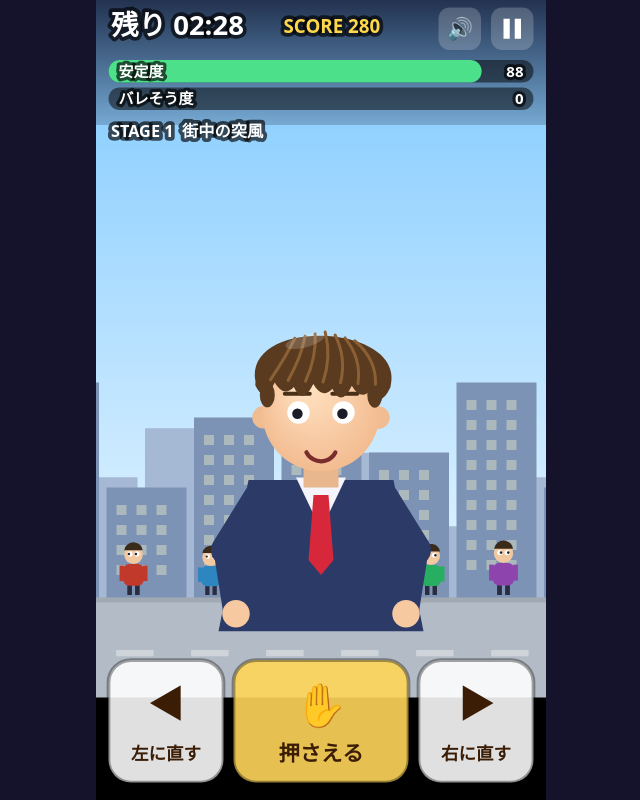
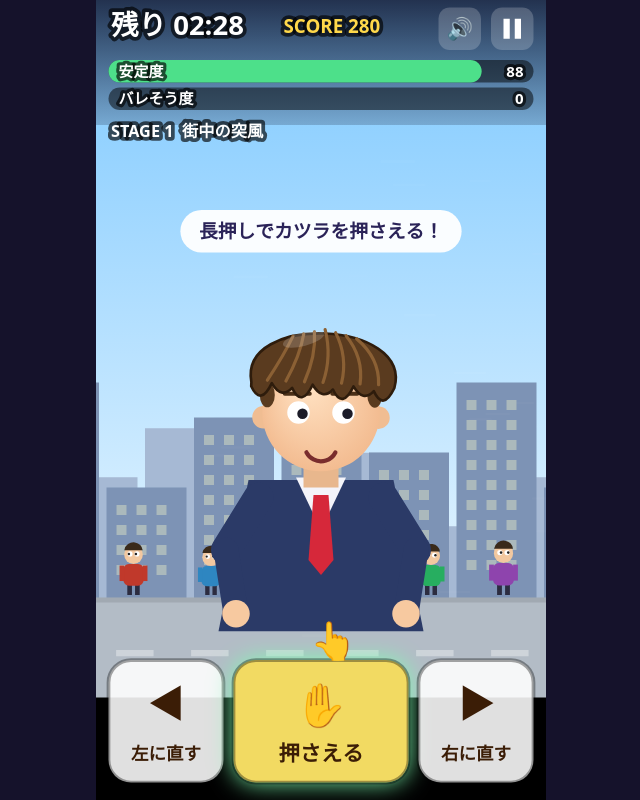
Before and after one commit to cuichunxue/Mini_game, a plain HTML site: page games/wig-panic-king/index.html in a window 1280 px wide. Both pictures are taken after a click on the button "START". Shown: the whole page, without its empty margins (319-959 px from the left). Drawn offline with Linux system fonts and the light colour scheme.

Commit message:
Optimize WIG PANIC KING from player journey review
First-play hints, glowing fix button, near-miss bonuses, heartbeat and
crowd murmur cues, last-10s countdown, faster retry, cause-based tips.

Co-Authored-By: Claude Opus 5.5 <noreply@anthropic.com>
Claude-Session: https://claude.ai/code/session_01KVQQAHCeo2rKEWtJruNi3b

```diff
--- a/games.js
+++ b/games.js
@@ -13,7 +13,7 @@
  *
  * サイト上の「管理」画面からも追加・削除できます（その場合はこのブラウザだけに保存されます）。
  */
-window.GAMES_VERSION = "52";
+window.GAMES_VERSION = "53";
 
 /* 管理画面のパスワード（SHA-256 ハッシュ。パスワードそのものは書かない）
  * 変更するには: "mini-game-arcade:" + 新しいパスワード を SHA-256 にかけた値に置き換える */
--- a/games/wig-panic-king/index.html
+++ b/games/wig-panic-king/index.html
@@ -42,7 +42,7 @@ canvas{position:absolute;inset:0;width:100%;height:100%;display:block;touch-acti
   <div class="ov" id="title">
     <div class="logo">WIG PANIC<small>KING</small></div>
     <div class="tag">カツラを守れ！<br>でも、守っていることを絶対にバレるな！</div>
-    <div class="how">👆 長押し：カツラを押さえる（押さえすぎ注意）<br>↔ 左右スワイプ：ずれを直す<br>🐦 鳥をタップで撃退<br>PC：Space押さえる・← →直す・Escポーズ</div>
+    <div class="how">👆 長押し＝押さえる（やりすぎるとバレる）<br>↔ スワイプ＝ずれを直す　🐦 タップ＝追い払う<br><span style="opacity:.7">PC：Space / ← → / Esc</span></div>
     <div class="best" id="bestT">BEST 0</div>
     <button class="btn" id="startBtn">START</button>
   </div>
@@ -93,8 +93,9 @@ window.addEventListener('orientationchange',()=>setTimeout(resize,150));
 resize();
 
 /* ---------- 保存 ---------- */
-let best=0,muted=false;
-try{best=+localStorage.getItem('wigPanicKingBest')||0;muted=localStorage.getItem('wigPanicKingMute')==='1';}catch(e){}
+let best=0,muted=false,plays=0,longest=0;
+try{best=+localStorage.getItem('wigPanicKingBest')||0;muted=localStorage.getItem('wigPanicKingMute')==='1';plays=+localStorage.getItem('wigPanicKingPlays')||0;longest=+localStorage.getItem('wigPanicKingLong')||0;}catch(e){}
+function saveMeta(){try{localStorage.setItem('wigPanicKingPlays',plays);localStorage.setItem('wigPanicKingLong',longest)}catch(e){}}
 function saveBest(){try{localStorage.setItem('wigPanicKingBest',best)}catch(e){}}
 function saveMute(){try{localStorage.setItem('wigPanicKingMute',muted?'1':'0')}catch(e){}}
 
@@ -150,6 +151,10 @@ const SFX={
   fail(){[392,330,262,196].forEach((f,i)=>tone(f,.3,'sawtooth',.2,-30,i*.2))},
   gasp(){noise(.5,.25,900,1.2,0,true);tone(300,.5,'sine',.15,500)},
   boing(){tone(300,.3,'sine',.25,500)},
+  beat(){tone(70,.12,'sine',.35,-20);tone(62,.12,'sine',.3,-20,.16)},
+  safe(){[660,880,1320].forEach((f,i)=>tone(f,.12,'triangle',.18,0,i*.06))},
+  count(){tone(1000,.09,'square',.12)},
+  murmur(){noise(.5,.08,700,4,0,true);noise(.4,.06,1100,5,.15,true)},
   win(){[523,659,784,1046,1318].forEach((f,i)=>tone(f,.25,'triangle',.18,0,i*.1));SFX.cheer()}
 };
 function setWindSound(mag,on){
@@ -168,10 +173,10 @@ const isHold=()=>holdIds.size>0||keyHold;
 
 function newGame(){
   S={t:0,stab:85,sus:0,wx:0,wv:0,lift:0,holdAmt:0,holdTime:0,fixCd:0,
-     gusts:[],gT:2,warn:null,wind:0,windMag:0,fanDir:-1,fanT:6,fanX:300,
+     gusts:[],gT:3.6,warn:null,wind:0,windMag:0,fanDir:-1,fanT:6,fanX:300,
      birds:[],bT:3.5,birdsOff:0,score:0,cleared:0,susSum:0,maxSus:0,
      pops:[],parts:[],streaks:[],banner:null,stageIdx:0,shake:0,flash:0,
-     lose:null,winT:0,slow:1,ph:0,scroll:0,fixes:0,hurt:0,look:0};
+     lose:null,winT:0,slow:1,ph:0,scroll:0,fixes:0,hurt:0,look:0,bonus:0,saves:0,lowStab:false,highSus:false,beatT:0,murT:0,cdLast:0,hint:null,seen:{},tut:plays<2,everHeld:false};
   for(let i=0;i<26;i++)S.streaks.push({x:Math.random()*W,y:rnd(110,520),l:rnd(18,50),v:rnd(.6,1.4)});
 }
 function show(id,on){$(id).classList.toggle('hide',!on)}
@@ -184,7 +189,9 @@ function toTitle(){
 function startGame(){
   ac();newGame();state='play';holdIds.clear();keyHold=false;
   show('title',false);show('pause',false);show('result',false);
+  plays++;saveMeta();
   banner(STAGES[0].n,STAGES[0].t);SFX.tap();
+  if(S.tut)hint('hold','長押しでカツラを押さえる！','H');
 }
 function pauseGame(){
   if(state!=='play')return;
@@ -195,6 +202,7 @@ function resumeGame(){
   state='play';holdIds.clear();keyHold=false;show('pause',false);last=performance.now();
 }
 function banner(a,b){S.banner={a,b,t:0}}
+function hint(key,txt,target,force){if(!force&&(!S.tut||S.seen[key]))return;S.seen[key]=1;S.hint={txt,target,t:0,key}}
 function pop(x,y,txt,col){S.pops.push({x,y,txt,col:col||'#fff',t:0})}
 
 /* ---------- 風 ---------- */
@@ -205,6 +213,7 @@ function spawnGust(){
   else if(st===2){mag=rnd(.8,1.3);dur=rnd(1.1,1.7);iv=rnd(1.4,2.4);dir=S.lastDir?-S.lastDir:dir}
   else if(st===3){mag=rnd(.6,1.1);dur=rnd(1.5,2.2);iv=rnd(2.2,3.2)}
   else{mag=rnd(1,1.5);dur=rnd(1.8,2.8);iv=rnd(1.6,2.6)}
+  if(S.t<12)mag=Math.min(mag,.6);
   S.lastDir=dir;
   S.gusts.push({dir,mag,dur,age:-.75});
   S.gT=iv+.75;
@@ -278,7 +287,7 @@ function updatePlay(dt){
   const idx=Math.min(4,Math.floor(S.t/30));
   if(idx!==S.stageIdx){
     S.stageIdx=idx;S.cleared++;S.stab=Math.min(100,S.stab+10);
-    banner(STAGES[idx].n,STAGES[idx].t);SFX.clear();S.gusts.length=0;S.gT=2.2;
+    banner(STAGES[idx].n,STAGES[idx].t);SFX.clear();S.gusts.length=0;S.gT=2.2;pop(180,150,'STAGE CLEAR +500','#ffd84a');
     if(idx>=1)S.bT=Math.min(S.bT,2.5);
   }
   updateWind(sd);
@@ -328,7 +337,23 @@ function updatePlay(dt){
     }
   }
   S.hurt=Math.max(0,S.hurt-dt);
-  S.score=Math.floor(S.t*100)+S.birdsOff*200+S.cleared*500;
+  // ヒント（初回プレイのみ）
+  if(hold&&!S.everHeld){S.everHeld=true;if(S.hint&&S.hint.key==='hold')S.hint=null}
+  if(Math.abs(S.wx)>.45&&!hold)hint('fix',S.wx>0?'ずれた！ ← 逆方向にスワイプ':'ずれた！ 逆方向にスワイプ →',S.wx>0?'L':'R');
+  if(S.birds.some(b=>b.state==='in'))hint('bird','鳥をタップで追い払え！','bird');
+  if(S.sus>55&&hold)hint('sus','押さえすぎ！怪しまれてる…離して！','sus');
+  if(S.hint){S.hint.t+=dt;if(S.hint.t>(S.hint.key==='hold'&&!S.everHeld?6:3))S.hint=null}
+  // ギリギリセーフ（最優先方針：ギリギリの瞬間を面白く）
+  if(S.stab<15)S.lowStab=true;
+  if(S.lowStab&&S.stab>45){S.lowStab=false;S.bonus+=300;S.saves++;pop(180,240,'ギリギリセーフ！+300','#7dffb2');SFX.safe();S.flash=.25}
+  if(S.sus>88)S.highSus=true;
+  if(S.highSus&&S.sus<55){S.highSus=false;S.bonus+=300;S.saves++;pop(180,240,'ごまかし成功！+300','#7dffb2');SFX.safe()}
+  // 心音・ひそひそ
+  S.beatT-=dt;if((S.stab<25||S.sus>80)&&S.beatT<=0){SFX.beat();S.beatT=S.stab<12||S.sus>90?.45:.7}
+  S.murT-=dt;if(S.sus>60&&S.murT<=0){SFX.murmur();S.murT=1.6}
+  // ラスト10秒カウント
+  const left=Math.ceil(GOAL-S.t);if(left<=10&&left>=1&&left!==S.cdLast){S.cdLast=left;SFX.count()}
+  S.score=Math.floor(S.t*100)+S.birdsOff*200+S.cleared*500+S.bonus;
   // 風のスジ
   for(const s of S.streaks){
     s.x+=Math.sign(S.wind||1)*S.windMag*320*s.v*sd+(S.stageIdx===2?-120*sd:0);
@@ -364,7 +389,7 @@ function updateLose(dt){
     L.vy+=900*d;L.sx+=L.vx*d;L.sy+=L.vy*d;
     if(L.sy>L.gy){L.sy=L.gy;L.vy*=-.35;L.vx*=.6;L.bounced++;if(L.bounced<4)SFX.boing()}
   }
-  if(L.t>2.8&&!L.done){L.done=true;showResult(false)}
+  if(L.t>2.1&&!L.done){L.done=true;showResult(false)}
 }
 function endWin(){
   state='win';S.banner=null;holdIds.clear();keyHold=false;S.winT=0;S.flash=.8;
@@ -374,14 +399,14 @@ function endWin(){
 }
 function updateWin(dt){
   S.winT+=dt;S.wx*=.9;S.wv*=.9;S.holdAmt+=(0-S.holdAmt)*dt*6;S.look*=.9;
-  if(S.winT>2.8&&!S.done){S.done=true;showResult(true)}
+  if(S.winT>2.6&&!S.done){S.done=true;showResult(true)}
   if(S.winT<2&&Math.random()<dt*20)S.parts.push({x:rnd(0,W),y:-5,vx:rnd(-30,30),vy:rnd(60,150),t:0,l:3,c:['#ff5d73','#ffd84a','#5df0a1','#6cc7ff'][Math.floor(Math.random()*4)],r:3,g:30});
 }
 function fmt(sec){sec=Math.max(0,Math.ceil(sec));return String(Math.floor(sec/60)).padStart(2,'0')+':'+String(sec%60).padStart(2,'0')}
 function showResult(won){
   const t=Math.min(S.t,GOAL),pct=Math.floor(t/GOAL*100);
   const avg=S.t>0?S.susSum/S.t:0;
-  let total=Math.floor(t*100)+S.birdsOff*200+S.cleared*500;
+  let total=Math.floor(t*100)+S.birdsOff*200+S.cleared*500+S.bonus;
   let bonus=0;
   if(won){total+=3000;bonus=Math.round((100-avg)*30);total+=bonus}
   S.finalScore=total;
@@ -395,11 +420,14 @@ function showResult(won){
     title=S.lose.reason==='sus'?'😱 正体がバレた！':'💨 カツラが飛んだ！';
     if(left<=6)msg='あと'+Math.max(1,Math.ceil(left))+'秒だったのに！';
     else msg='カツラ防衛率'+pct+'％';
-    sub=S.lose.reason==='sus'?'押さえすぎは逆に怪しい…':'風には勝てなかった…';
+    sub=S.lose.reason==='sus'?'💡 コツ：風が弱い時は手を離してごまかそう':
+      (S.fixes<2?'💡 コツ：ずれたら光るボタン（逆方向）で直そう':'💡 コツ：⚠が出たら先に押さえて備えよう');
   }
   $('rTitle').textContent=title;$('rMsg').textContent=msg;$('rSub').textContent=sub;
-  $('rStats').innerHTML='生存 '+fmt(t)+'（'+STAGES[Math.min(4,Math.floor(t/30))].n+'）<br>鳥の撃退 '+S.birdsOff+'羽 ／ 最大バレそう度 '+Math.round(S.maxSus)+'%';
+  $('rStats').innerHTML='生存 '+fmt(t)+'（'+STAGES[Math.min(4,Math.floor(t/30))].n+'）<br>鳥の撃退 '+S.birdsOff+'羽 ／ ギリギリセーフ '+S.saves+'回<br>最大バレそう度 '+Math.round(S.maxSus)+'%';
   $('rScore').textContent=total.toLocaleString();
+  const prevLong=longest;if(t>longest){longest=t;saveMeta()}
+  if(!won&&t>prevLong&&prevLong>0)$('rSub').textContent='📈 最長記録更新！ '+fmt(prevLong)+' → '+fmt(t)+'　'+$('rSub').textContent;
   const nb=total>best;
   if(nb){best=total;saveBest()}
   $('rNew').textContent=nb?'🏆 NEW BEST！':'BEST '+best.toLocaleString();
@@ -504,10 +532,20 @@ function drawWigShape(){
   cx.beginPath();cx.moveTo(-54,16);
   cx.bezierCurveTo(-66,-36,66,-36,54,16);
   const n=7;for(let i=0;i<n;i++){const x0=54-(108/n)*i,x1=54-(108/n)*(i+1);cx.quadraticCurveTo((x0+x1)/2,i%2?28:34,x1,16+(i%2?0:3))}
-  cx.closePath();cx.fill();
+  cx.closePath();cx.fill();cx.strokeStyle='#2e1c0c';cx.lineWidth=2;cx.stroke();
   cx.strokeStyle='#8b6034';cx.lineWidth=2.4;cx.lineCap='round';
   for(let i=-3;i<=3;i++){cx.beginPath();cx.moveTo(i*8,-26+Math.abs(i)*2);cx.quadraticCurveTo(i*12+6,-6,i*14,14);cx.stroke()}
   cx.fillStyle='rgba(255,255,255,.18)';cx.beginPath();cx.ellipse(-16,-18,16,5,-.3,0,7);cx.fill();
+}
+function drawGap(){ // 浮いた隙間からのぞく頭皮
+  const hp=headPos(),g=S.lift+Math.abs(S.wx)*10;
+  if(g<5||state!=='play')return;
+  cx.save();cx.globalAlpha=clamp((g-5)/12,0,1);
+  cx.fillStyle='#ffe6cc';cx.beginPath();cx.ellipse(180,288,34,10,0,Math.PI,0);cx.fill();
+  cx.fillStyle='#fff';cx.beginPath();cx.ellipse(170,284,10,3,-.2,0,7);cx.fill();
+  const tw=Math.floor(S.ph*10)%2;text('✦',196,280-tw*2,12,'#fff','center');
+  cx.restore();
+  if(S.stab<30&&Math.floor(S.ph*3)%2)text('ペラッ',hp.x+(S.wx>=0?62:-62),hp.y-18,14,'#fff','center',3);
 }
 function drawWig(x,y,rot,sc){cx.save();cx.translate(x,y);cx.rotate(rot);cx.scale(sc||1,sc||1);drawWigShape();cx.restore()}
 function drawArm(sx,sy,ex,ey,hx,hy){
@@ -651,8 +689,11 @@ function drawButtons(){
   for(const [k,ic,lb] of defs){
     const [x,y,w,h]=BTN[k];
     const on=k==='H'&&isHold();
+    const need=Math.abs(S.wx)>.3&&((k==='L'&&S.wx>0)||(k==='R'&&S.wx<0));
+    const tgt=S.hint&&S.hint.target===k;
+    if(need||tgt){cx.save();cx.shadowColor='#7dffb2';cx.shadowBlur=18+8*Math.sin(S.ph*12);rr(x,y,w,h,18);cx.fillStyle='#7dffb2';cx.fill();cx.restore()}
     rr(x,y,w,h,18);
-    cx.fillStyle=on?'#ffb21f':(k==='H'?'rgba(255,214,90,.9)':'rgba(255,255,255,.88)');cx.fill();
+    cx.fillStyle=on?'#ffb21f':need?'#c9ffdf':(k==='H'?'rgba(255,214,90,.9)':'rgba(255,255,255,.88)');cx.fill();
     cx.lineWidth=3;cx.strokeStyle='rgba(0,0,0,.35)';cx.stroke();
     text(ic,x+w/2,y+38,k==='H'?34:28,'#3b1d06','center');
     text(lb,x+w/2,y+76,k==='H'?17:14,'#3b1d06','center');
@@ -731,7 +772,10 @@ function render(){
   if(state==='play'||state==='win'){
     const hp=headPos();
     const jx=(Math.random()-.5)*S.windMag*3*(isHold()?.2:1),jy=(Math.random()-.5)*S.windMag*3;
-    drawWig(hp.x+jx,hp.y+jy,S.wx*.55+S.wv*.04,1);
+    drawGap();
+    // 端がめくれる
+    const flap=state==='play'?clamp(S.lift/24,0,1)*Math.sin(S.ph*22)*.12:0;
+    drawWig(hp.x+jx,hp.y+jy,S.wx*.55+S.wv*.04+flap,1.06);
   }else if(state==='lose'){drawLoseWig()}
   // 鳥
   for(const b of S.birds)drawBird(b);
@@ -758,17 +802,33 @@ function render(){
     const g=cx.createRadialGradient(180,320,200,180,320,420);g.addColorStop(0,'rgba(255,0,40,0)');g.addColorStop(1,'rgba(255,0,40,'+a+')');
     cx.fillStyle=g;cx.fillRect(0,0,W,H);
   }
+  if(state==='play'&&S.hint)drawHint();
+  if(state==='play'&&GOAL-S.t<=10){const n=Math.ceil(GOAL-S.t),f=(GOAL-S.t)%1;cx.save();cx.globalAlpha=.35+.5*f;cx.translate(180,190);cx.scale(1+(1-f)*.4,1+(1-f)*.4);text(String(n),0,0,64,'#ffd84a','center',5);cx.restore()}
   // バナー & ポップ
   if(S.banner){
     const b=S.banner,p=b.t<.3?b.t/.3:b.t>1.8?(2.2-b.t)/.4:1;
     cx.save();cx.globalAlpha=clamp(p,0,1);
-    cx.fillStyle='rgba(10,8,30,.6)';cx.fillRect(0,190,W,76);
-    text(b.a,180,214,24,'#ffd84a','center',3);text(b.b,180,246,20,'#fff','center',3);
+    cx.fillStyle='rgba(10,8,30,.6)';cx.fillRect(0,410,W,70);
+    text(b.a,180,432,22,'#ffd84a','center',3);text(b.b,180,462,19,'#fff','center',3);
     cx.restore();
   }
   for(const p of S.pops){cx.globalAlpha=clamp(1.2-p.t,0,1);text(p.txt,p.x,p.y-p.t*50,16,p.col,'center',3)}
   cx.globalAlpha=1;
   if(S.flash>0){cx.fillStyle='rgba(255,255,255,'+(S.flash*.6)+')';cx.fillRect(0,0,W,H)}
+}
+function drawHint(){
+  const h=S.hint,a=clamp(Math.min(h.t*4,1),0,1);
+  cx.save();cx.globalAlpha=a;
+  cx.font='900 15px "Hiragino Maru Gothic ProN","Yu Gothic",system-ui,sans-serif';
+  const w=Math.min(340,cx.measureText(h.txt).width+30);
+  rr(180-w/2,168,w,34,17);cx.fillStyle='rgba(255,255,255,.95)';cx.fill();
+  text(h.txt,180,186,15,'#2a2358','center');
+  // 指アイコン
+  let px=null,py=null;
+  if(h.target&&BTN[h.target]){const b=BTN[h.target];px=b[0]+b[2]/2;py=b[1]-6}
+  if(h.target==='bird'){const b=S.birds.find(b=>b.state==='in');if(b){px=b.x;py=b.y+34}}
+  if(px!==null){const bob=Math.sin(S.ph*9)*6;text('👆',px+10,py+bob+(h.target==='bird'?14:-8),30,'#fff','center')}
+  cx.restore();
 }
 function drawLoseWig(){
   const L=S.lose;
@@ -801,6 +861,7 @@ function toLogical(e){const r=cv.getBoundingClientRect();return{x:(e.clientX-r.l
 const inR=(p,r)=>p.x>=r[0]&&p.x<=r[0]+r[2]&&p.y>=r[1]&&p.y<=r[1]+r[3];
 cv.addEventListener('pointerdown',e=>{
   e.preventDefault();ac();
+  if(state==='lose'&&S.lose&&S.lose.t>1&&!S.lose.done){S.lose.done=true;showResult(false);return}
   if(state!=='play')return;
   const p=toLogical(e);
   if(p.y<46&&p.x>312){pauseGame();return}
```
Also changed, not shown: index.html (+1 -1 lines).
